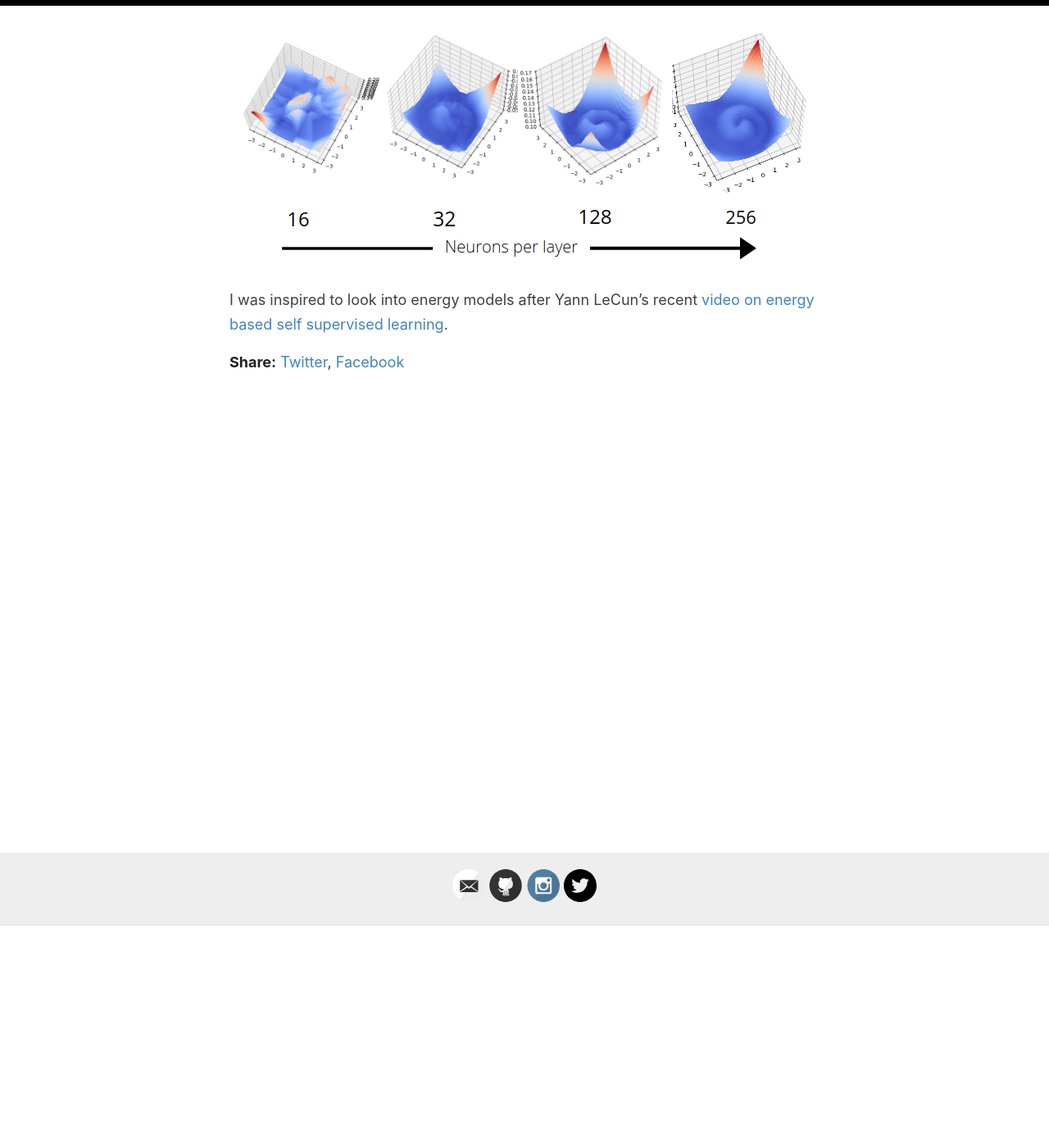
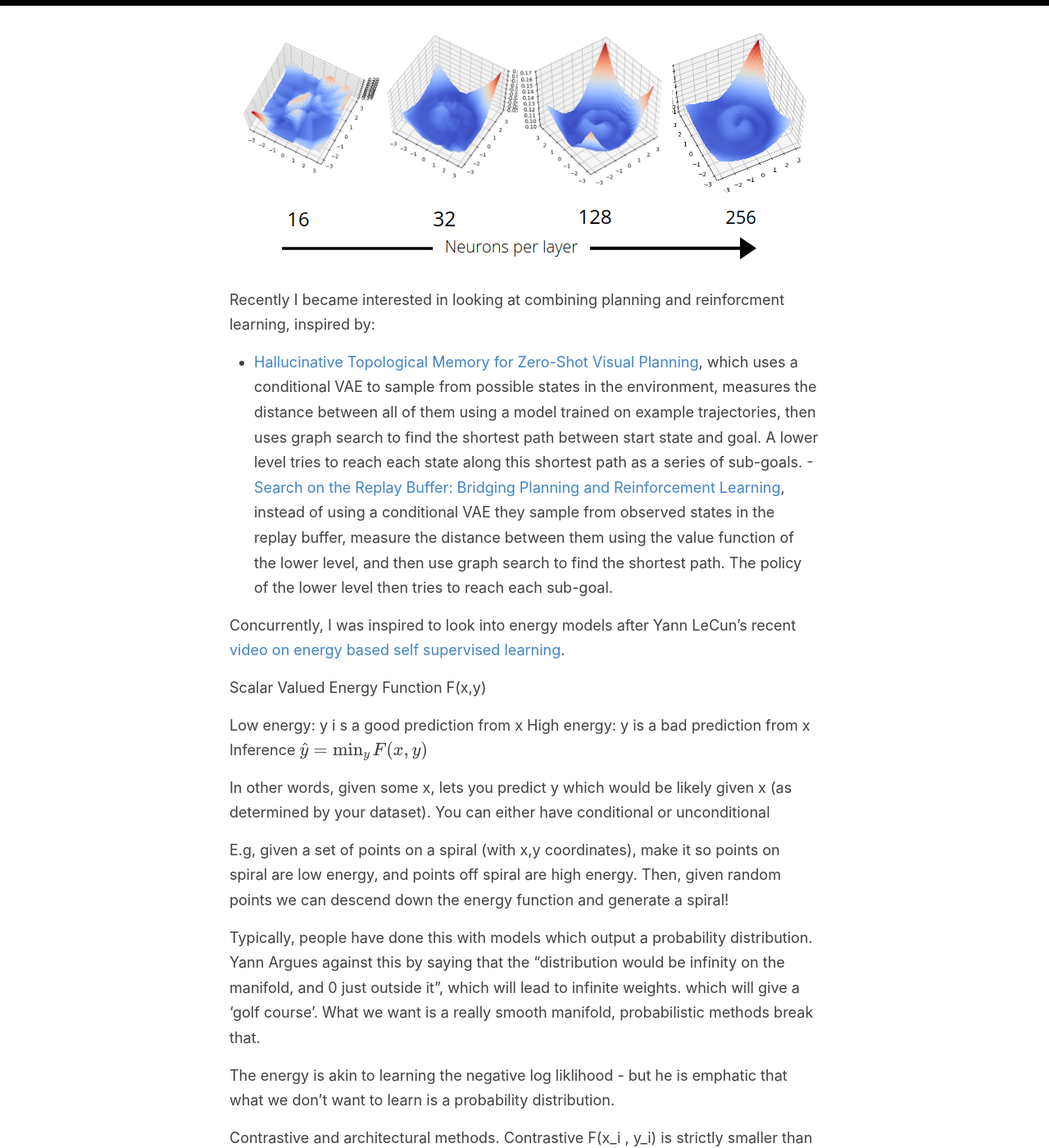
Before and after one commit to sholtodouglas/sholtodouglas.github.io, a Jekyll site: the page built from _posts/2020-06-11-PlayingwithEnergy.md, in a window 1280 px wide and 1400 px high, scrolled down 271 px. Shown: the whole window at 82% size. Built offline with Jekyll 4.4.1, drawn with Linux system fonts in a browser that asks for light colours; formulas are drawn with MathJax 3; some of the changed text lies outside the part shown.

Commit message:
Update 2020-06-11-PlayingwithEnergy.md

```diff
--- a/_posts/2020-06-11-PlayingwithEnergy.md
+++ b/_posts/2020-06-11-PlayingwithEnergy.md
@@ -7,5 +7,30 @@ categories: [Energy Models, RL]
 
 ![alt-text-1](https://sholtodouglas.github.io/images/energy/energyincreasing.png "Energy Model resolution increasse with neural net size")
 
+Recently I became interested in looking at combining planning and reinforcment learning, inspired by:
+- [Hallucinative Topological Memory for Zero-Shot Visual Planning](https://arxiv.org/pdf/2002.12336.pdf), which uses a conditional VAE to sample from possible states in the environment, measures the distance between all of them using a model trained on example trajectories, then uses graph search to find the shortest path between start state and goal. A lower level tries to reach each state along this shortest path as a series of sub-goals.
+-[Search on the Replay Buffer: Bridging Planning and Reinforcement Learning](https://arxiv.org/abs/1906.05253), instead of using a conditional VAE they sample from observed states in the replay buffer, measure the distance between them using the value function of the lower level, and then use graph search to find the shortest path. The policy of the lower level then tries to reach each sub-goal.
 
-I was inspired to look into energy models after Yann LeCun's recent [video on energy based self supervised learning](https://www.youtube.com/watch?v=A7AnCvYDQrU).
+
+Concurrently, I was inspired to look into energy models after Yann LeCun's recent [video on energy based self supervised learning](https://www.youtube.com/watch?v=A7AnCvYDQrU).
+
+Scalar Valued Energy Function F(x,y)
+
+Low energy: y i s a good prediction from x
+High energy: y is a bad prediction from x
+Inference $ \hat{y} = \min_{y} F(x,y) $
+
+In other words, given some x, lets you predict y which would be likely given x (as determined by your dataset). You can either have conditional or unconditional
+
+E.g, given a set of points on a spiral (with x,y coordinates), make it so points on spiral are low energy, and points off spiral are high energy. Then, given random points we can descend down the energy function and generate a spiral!
+
+Typically, people have done this with models which output a probability distribution. Yann Argues against this by saying that the "distribution would be infinity on the manifold, and 0 just outside it", which will lead to infinite weights.  which will give a 'golf course'. What we want is a really smooth manifold, probabilistic methods break that.
+
+The energy is akin to learning the negative log liklihood - but he is emphatic that what we don't want to learn is a probability distribution.
+
+Contrastive and architectural methods. Contrastive F(x_i , y_i) is strictly smaller than F(x_i, y) for y not in the training examples. Similar to max-likilihood if you had a tractable  Architectural is methods like PCA, K-means - or his favourite which is to use a regularization term that measures the volume of space that has low energy. Sparse coding, sparse autoencoder.
+
+Latent Variables allow the EBM to predict multimodally, as you can sample from the latent variable while the EBM remains unprobabilistic.
+
+Contrastive Methods
+- Advantage, no pixel level reconstruction (unlike a conditional VAE). Difficulty, hard negative mining.
```
